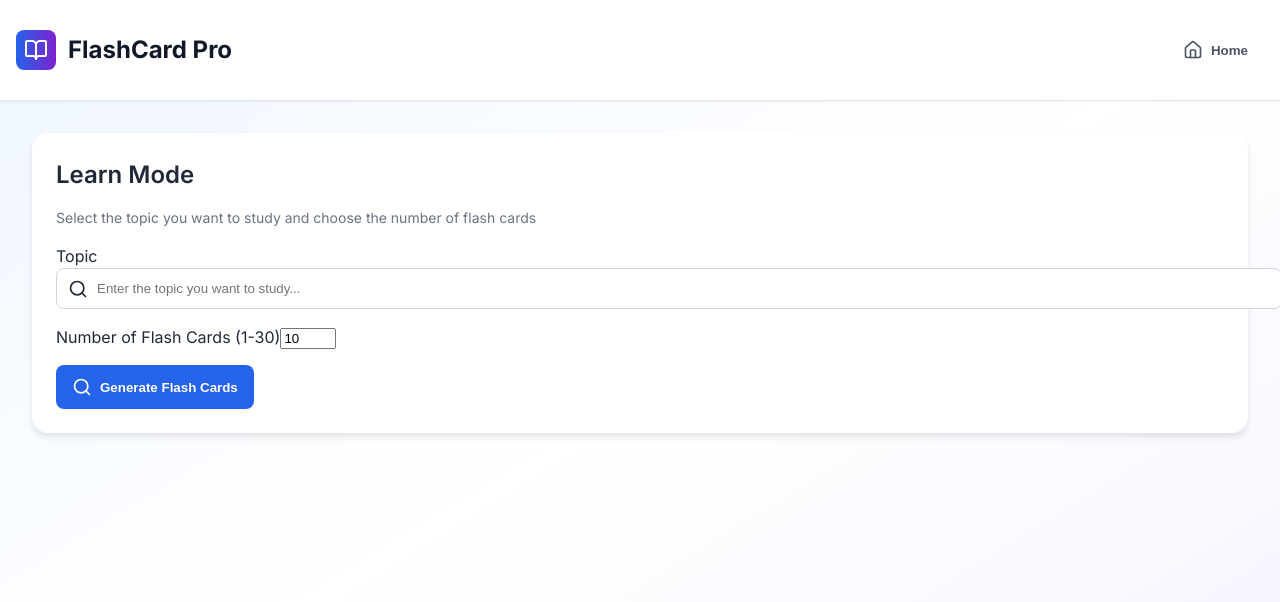
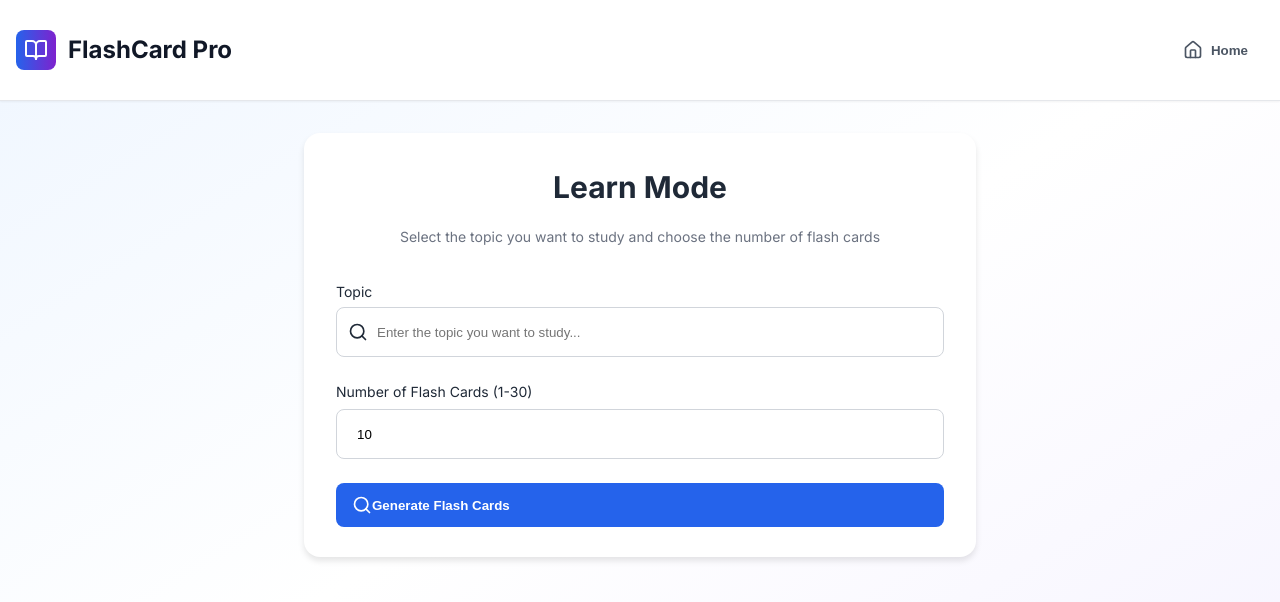
Before and after one commit to BanaYugandharReddy08/Flashcard, a React (Create React App) app: page / in a window 1280 px wide. Both pictures are taken after a click on the button "Start Learning". Shown: the top 602 px of the page. Built offline with nearby package versions, Linux system fonts and the light colour scheme.

Commit message:
Fixing the CSS changes for the learning mode.

```diff
--- a/package.json
+++ b/package.json
@@ -5,6 +5,7 @@
   "private": true,
   "dependencies": {
     "framer-motion": "^10.18.0",
+    "lucide-react": "^0.525.0",
     "react": "^18.3.1",
     "react-dom": "^18.3.1",
     "react-icons": "^4.12.0",
--- a/src/components/LearnMode.js
+++ b/src/components/LearnMode.js
@@ -47,28 +47,36 @@ const LearnMode = () => {
     return (
       <div className="learn-setup">
         <div className="card">
-          <div className="card-title">Learn Mode</div>
-          <p className="card-subtitle">
-            Select the topic you want to study and choose the number of flash cards
-          </p>
+          <div style={{ marginBottom: '32px' }}>
+            <div className="card-title">Learn Mode</div>
+            <p className="card-subtitle">
+              Select the topic you want to study and choose the number of flash cards
+            </p>
+          </div>
 
-          <div className="form">
-            <div className="form-field">
-              <label>Topic</label>
-              <div className="input-icon">
+          <div className="form" style={{ display: 'flex', flexDirection: 'column',height: '252px' }}>
+            <div className="form-field" style={{ height:'78px !important', marginBottom:'0px' }}>
+              <div style={{ height:'20px' ,marginBottom:"8px"  }}>
+                <label style={{fontWeight:'500', fontSize:'0.875rem'}}>Topic</label>
+              </div>
+              <div className="input-icon" style={{height:'50px'}}>
                 <Search className="icon" />
                 <input
                   type="text"
                   value={topic}
                   onChange={(e) => setTopic(e.target.value)}
                   placeholder="Enter the topic you want to study..."
+                  style={{ width: '550px', height: '24px' }}
                 />
               </div>
             </div>
 
-            <div className="form-field">
-              <label>Number of Flash Cards (1-30)</label>
-              <input
+            <div className="form-field" style={{ height:'78px !important', marginTop:'24px', marginBottom:'0px' }}>
+              <div marginBottom="8px" style={{ display: 'flex', flexDirection: 'column' }}>
+                <label style={{fontWeight:'500', fontSize:'0.875rem'}}>Number of Flash Cards (1-30)</label>
+              </div>
+              <div className="input-icon" style={{ height:'50px' }}>
+                <input
                 type="number"
                 min="1"
                 max="30"
@@ -76,21 +84,24 @@ const LearnMode = () => {
                 onChange={(e) =>
                   setCardCount(Math.max(1, Math.min(30, parseInt(e.target.value) || 1)))
                 }
+                style={{ width: '570px', height: '24px', paddingLeft: '1.25rem' }}
               />
+              </div>
             </div>
 
             <button
               onClick={handleGenerate}
               disabled={!topic.trim() || isLoading}
               className="btn-primary"
+              style={{marginTop:'24px'}}
             >
               {isLoading ? (
                 <div className="spinner" />
               ) : (
-                <>
+                <div style={{ display: 'flex', alignItems: 'center', textAlign: 'center' }}>
                   <Search className="icon" />
                   <span>Generate Flash Cards</span>
-                </>
+                </div>
               )}
             </button>
           </div>
--- a/src/components/ModeSelection.js
+++ b/src/components/ModeSelection.js
@@ -22,6 +22,7 @@ const ModeSelection = ({ onModeSelect }) => {
             </div>
             <p className="card-subtitle">Dive deep into any subject at your own pace</p>
           </div>
+          <div style={{ padding: '24px' }}>
             <div className="card-body">
               <div className="bullet">Enter the topic you want to study and choose up to 30 flash cards</div>
               <div className="bullet">Navigate effortlessly with Previous and Next buttons</div>
@@ -32,6 +33,7 @@ const ModeSelection = ({ onModeSelect }) => {
               <ArrowRight className="icon" />
             </button>
           </div>
+        </div>
 
         <div className="mode-card quiz">
           <div className="card-top quiz">
@@ -41,6 +43,7 @@ const ModeSelection = ({ onModeSelect }) => {
             </div>
             <p className="card-subtitle">Ready to challenge yourself? Test your knowledge!</p>
           </div>
+          <div style={{ padding: '24px' }}>
             <div className="card-body">
               <div className="bullet">Multiple question types: True/False, Single/Multi-Select, Yes/No</div>
               <div className="bullet">Choose difficulty level: Simple, Medium, or Hard</div>
@@ -50,6 +53,8 @@ const ModeSelection = ({ onModeSelect }) => {
               <span>Start Quiz</span>
               <ArrowRight className="icon" />
             </button>
+          </div>
+
         </div>
       </div>
 
--- a/src/styles.css
+++ b/src/styles.css
@@ -98,7 +98,7 @@ body {
   color: #ede9fe;
 }
 .mode-card .card-body {
-  padding: 1.5rem;
+  /* padding: 1.5rem; */
   display: flex;
   flex-direction: column;
   gap: 1rem;
@@ -127,8 +127,8 @@ body {
   width: 100%;
   justify-content: center;
 }
-.card-title { font-size: 1.5rem; font-weight: 600; margin-bottom: 0.25rem; }
-.card-subtitle { font-size: 0.875rem; color: #6b7280; margin-bottom: 1rem; }
+.card-title { font-size: 1.875rem; margin-bottom: 16px; text-align: center; font-weight: 700; }
+.card-subtitle { font-size: 0.875rem; color: #6b7280; text-align: center; margin: 0px; }
 .card-text { margin: 0; }
 .btn-primary,
 .btn-purple,
@@ -188,7 +188,25 @@ body {
   box-shadow:0 4px 6px rgba(0,0,0,0.1);
   padding:1.5rem;
 }
-.form-field { margin-bottom:1rem; }
+.learn-setup {
+  margin-left:272px;
+  margin-right: 272px;
+  width: 672px !important;
+  height: 424px !important;
+}
+
+.card {
+  width: 608px !important;
+  height: 360px !important;
+  padding: 32px !important;
+}
+
+label {
+  margin-bottom: 0.5rem;
+  width: 608px !important;
+  height: 20px  !important;
+}
+.form-field { margin-bottom:1rem; height: 78px !important; }
 .input-icon { position:relative; }
 .input-icon .icon { position:absolute; left:0.75rem; top:50%; transform:translateY(-50%); }
 .input-icon input { padding-left:2.5rem; width:100%; padding-right:1rem; padding-top:0.75rem; padding-bottom:0.75rem; border:1px solid #d1d5db; border-radius:0.5rem; }
```
Lines whose indentation alone changed are shown as unchanged.
